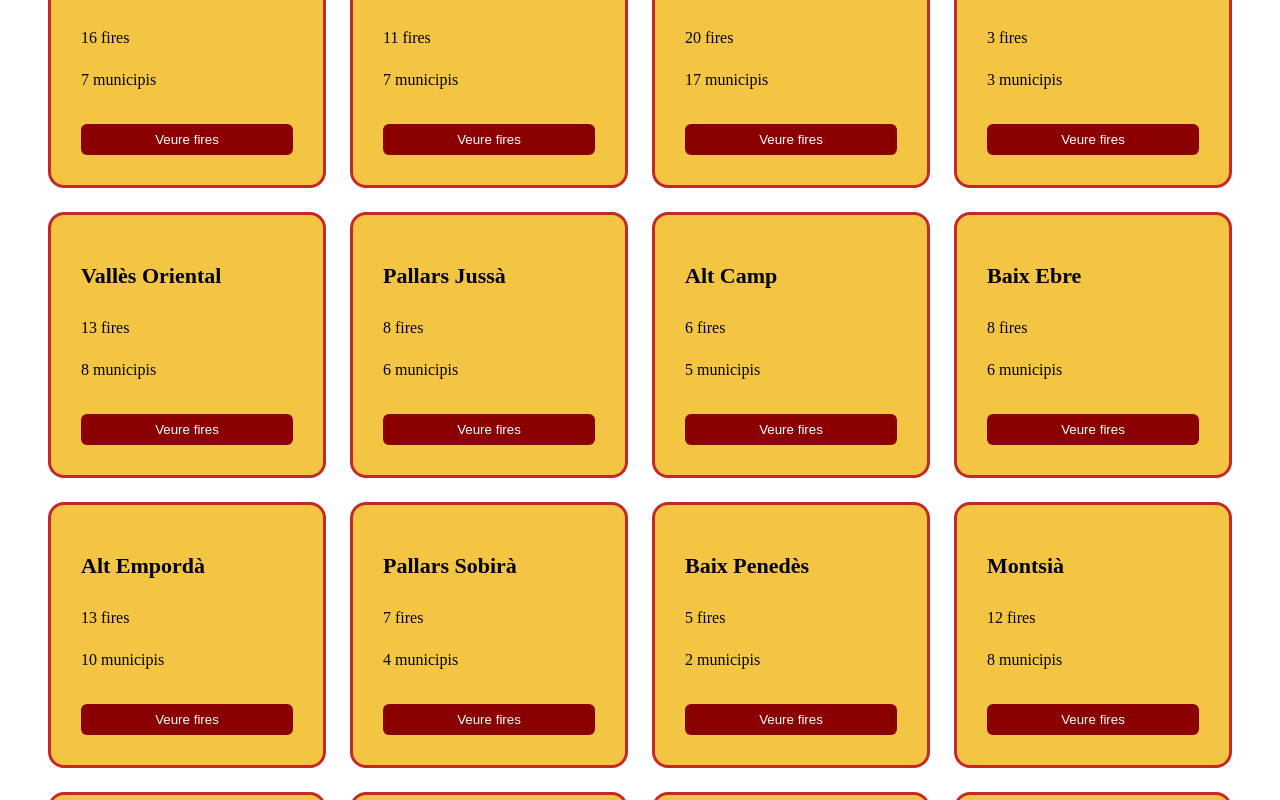
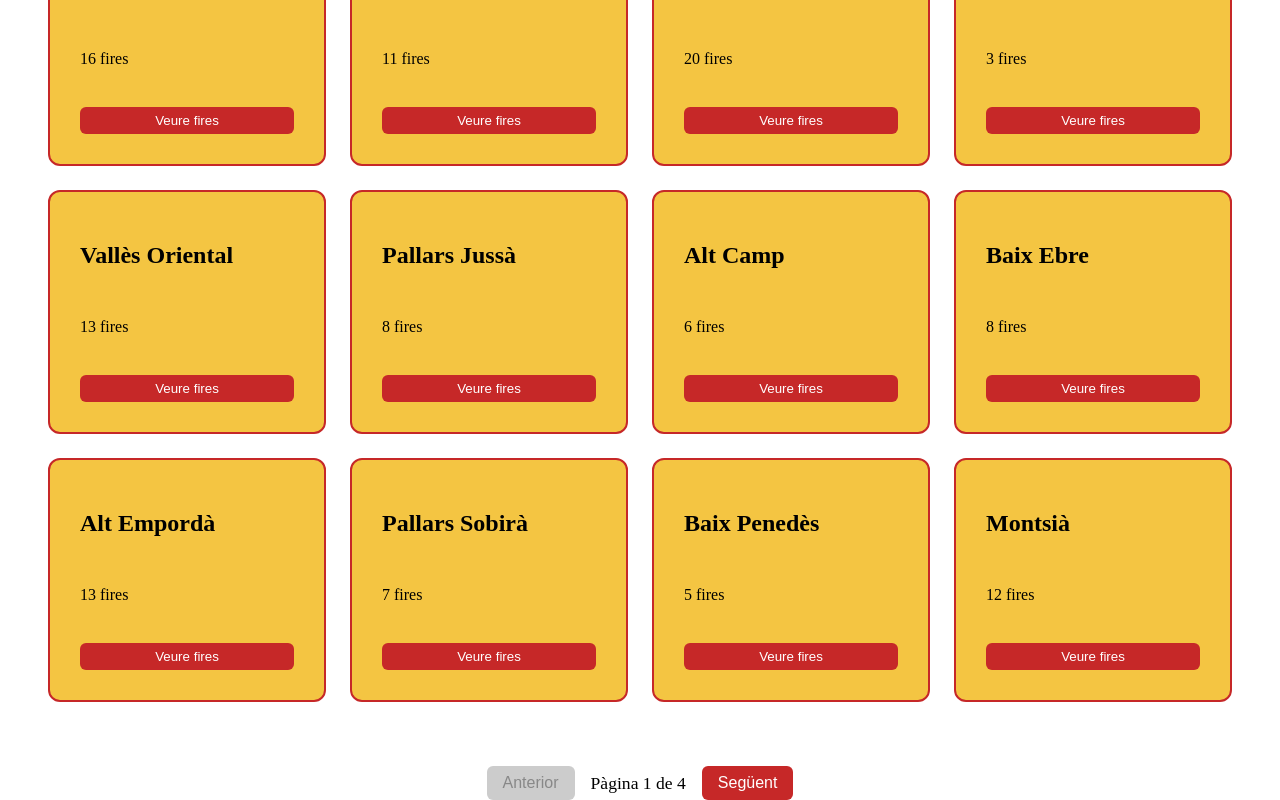
Before and after one commit to Akram1151/fires-catalanes, an Angular app: page /comarques in a window 1280 px wide. Shown: the part 200-1000 px from the top of the page. Built offline with nearby package versions, Linux system fonts and the light colour scheme.

Commit message:
feat: creació de dos mode del component comarques (pagina comarques i pagina home)

```diff
--- a/src/app/app.routes.ts
+++ b/src/app/app.routes.ts
@@ -2,7 +2,7 @@ import { Routes } from '@angular/router';
 import { Home } from './view/pages/home/home';
 import { Fires } from './view/pages/fires/fires';
 import { Favorits } from './view/pages/favorits/favorits';
-import { ComarcaList } from './view/elements/comarca-list/comarca-list';
+import { Comarques } from './view/pages/comarques/comarques';
 
 export const routes: Routes = [
     {
@@ -11,7 +11,7 @@ export const routes: Routes = [
     },
     {
         path: 'comarques',
-        component: ComarcaList
+        component: Comarques
     },
     {
         path: 'fires',
--- a/src/app/view/elements/comarca-list/comarca-list.css
+++ b/src/app/view/elements/comarca-list/comarca-list.css
@@ -1,46 +1,68 @@
-.comarques-container {
+.comarques-slider {
+  display: flex;
+  gap: 16px;
+  overflow-x: auto;
+  padding: 20px;
+}
+
+.comarca-card {
+  min-width: 180px;
+  background: #f4c542;
+  border: 2px solid #c62828;
+  border-radius: 12px;
+  padding: 16px;
+  flex-shrink: 0;
+
+  display: flex;
+  flex-direction: column;
+  justify-content: space-between;
+
+  transition: 0.2s;
+}
+
+.comarca-card:hover {
+  transform: scale(1.05);
+}
+
+.comarca-card button {
+  margin-top: 10px;
+  padding: 6px;
+  background: #c62828;
+  color: white;
+  border: none;
+  border-radius: 6px;
+  cursor: pointer;
+}
+
+.comarques-grid {
   display: grid;
   grid-template-columns: repeat(auto-fit, minmax(250px, 1fr));
   gap: 24px;
   padding: 40px;
 }
 
-.comarca-card {
-  background: #f4c542;
-  border: 3px solid #c62828;
-  border-radius: 16px;
+.comarca-card.big {
   padding: 30px;
-  min-height: 200px;
-
-  display: flex;
-  flex-direction: column;
-  justify-content: space-between;
-
-  transition: 0.3s;
-  cursor: pointer;
+  min-height: 180px;
 }
 
-.comarca-card:hover {
-  transform: translateY(-8px) scale(1.02);
+.pagination button {
+  padding: 8px 16px;
   background: #c62828;
   color: white;
-}
-
-.comarca-card h2 {
-  font-size: 22px;
-  margin-bottom: 10px;
-}
-
-.comarca-card p {
-  margin: 4px 0;
-}
-
-.comarca-card button {
-  margin-top: 15px;
-  padding: 8px;
   border: none;
-  background: #8b0000;
-  color: white;
   border-radius: 6px;
   cursor: pointer;
+  font-size: 1rem;
+  transition: background 0.2s;
 }
+.pagination button[disabled] {
+  background: #ccc;
+  color: #888;
+  cursor: not-allowed;
+}
+.pagination span {
+  align-self: center;
+  font-size: 1.1rem;
+  font-weight: 500;
+}
--- a/src/app/view/elements/comarca-list/comarca-list.html
+++ b/src/app/view/elements/comarca-list/comarca-list.html
@@ -1,12 +1,37 @@
-<div class="comarques-container">
-  @for (comarca of comarques; track comarca) {
-    <div class="comarca-card">
-    <h2>{{ comarca.name }}</h2>
+@if (mode === 'slider') {
 
-    <p>{{ comarca.totalFires }} fires</p>
-    <p>{{ comarca.totalMunicipis }} municipis</p>
+  <div class="comarques-slider">
+    @for (comarca of comarques; track comarca.name) {
+      <div class="comarca-card">
+        <h3>{{ comarca.name }}</h3>
+        <p>{{ comarca.totalFires }} fires</p>
 
-    <button>Veure fires</button>
-    </div>
-  }
-</div>
+        <button (click)="selectComarca(comarca.name)">
+          Veure fires
+        </button>
+      </div>
+    }
+  </div>
+
+} @else {
+
+
+  <div class="comarques-grid">
+    @for (comarca of pagedComarques; track comarca.name) {
+      <div class="comarca-card big">
+        <h2>{{ comarca.name }}</h2>
+        <p>{{ comarca.totalFires }} fires</p>
+
+        <button (click)="selectComarca(comarca.name)">
+          Veure fires
+        </button>
+      </div>
+    }
+  </div>
+  <div class="pagination" style="display: flex; justify-content: center; gap: 16px; margin: 24px 0;">
+    <button (click)="prevPage()" [disabled]="page === 1">Anterior</button>
+    <span>Pàgina {{ page }} de {{ totalPages }}</span>
+    <button (click)="nextPage()" [disabled]="page === totalPages">Següent</button>
+  </div>
+
+}
--- a/src/app/view/elements/comarca-list/comarca-list.ts
+++ b/src/app/view/elements/comarca-list/comarca-list.ts
@@ -1,8 +1,11 @@
-import { Component } from '@angular/core';
+import { Component, Output, EventEmitter, Input } from '@angular/core';
+import { CommonModule } from '@angular/common';
 import { CATALAN_FAIRS } from '../../../model/fairs';
+import { Router } from '@angular/router';
 
 @Component({
   selector: 'app-comarca-list',
+  imports: [CommonModule],
   templateUrl: './comarca-list.html',
   styleUrl: './comarca-list.css',
 })
@@ -11,7 +14,22 @@ export class ComarcaList {
 
   comarques: any[] = [];
 
-  constructor() {
+  // Pagination state
+  page = 1;
+  pageSize = 12;
+  get totalPages() {
+    return Math.ceil(this.comarques.length / this.pageSize);
+  }
+  get pagedComarques() {
+    const start = (this.page - 1) * this.pageSize;
+    return this.comarques.slice(start, start + this.pageSize);
+  }
+
+  @Input() mode: 'slider' | 'grid' = 'slider';
+
+  @Output() comarcaSelected = new EventEmitter<string>();
+
+  constructor(private router: Router) {
     this.getUniqueComarques();
   }
 
@@ -29,14 +47,27 @@ export class ComarcaList {
       mapa.get(f.regionName).fires.push(f);
     });
 
-    this.comarques = Array.from(mapa.values()).map(c => {
-      const municipis = new Set(c.fires.map((f: any) => f.municipalityName));
+    this.comarques = Array.from(mapa.values()).map(c => ({
+      name: c.name,
+      totalFires: c.fires.length,
+    }));
+  }
 
-      return {
-        name: c.name,
-        totalFires: c.fires.length,
-        totalMunicipis: municipis.size,
-      };
+  selectComarca(name: string) {
+  if (this.mode === 'slider') {
+    // HOME
+    this.comarcaSelected.emit(name);
+  } else {
+    // PÀGINA COMARQUES
+    this.router.navigate(['/fires'], {
+      queryParams: { comarca: name }
     });
   }
 }
+  nextPage() {
+    if (this.page < this.totalPages) this.page++;
+  }
+  prevPage() {
+    if (this.page > 1) this.page--;
+  }
+}
--- /dev/null
+++ b/src/app/view/pages/comarques/comarques.css
@@ -0,0 +1,12 @@
+
+.comarques-grid {
+  display: grid;
+  grid-template-columns: repeat(auto-fit, minmax(250px, 1fr));
+  gap: 24px;
+  padding: 40px;
+}
+
+.comarca-card.big {
+  padding: 30px;
+  min-height: 180px;
+}
--- /dev/null
+++ b/src/app/view/pages/comarques/comarques.html
@@ -0,0 +1 @@
+<app-comarca-list mode="grid"></app-comarca-list>
--- a/src/app/view/pages/home/home.html
+++ b/src/app/view/pages/home/home.html
@@ -1,2 +1,8 @@
-<h1>Pàgina Home</h1>
-<h1>Total de fires: {{ fairs.length }}</h1>
+<app-comarca-list
+  mode="slider"
+  (comarcaSelected)="onComarcaSelected($event)">
+</app-comarca-list>
+
+@if (selectedComarca) {
+  <app-fires-list [comarca]="selectedComarca"></app-fires-list>
+}
--- a/src/app/view/pages/home/home.ts
+++ b/src/app/view/pages/home/home.ts
@@ -1,12 +1,21 @@
 import { Component } from '@angular/core';
 import { CATALAN_FAIRS } from '../../../model/fairs';
+import { ComarcaList } from '../../elements/comarca-list/comarca-list';
+import { FiresList } from '../../elements/fires-list/fires-list';
+
 
 @Component({
   selector: 'app-home',
-  imports: [],
+  imports: [ComarcaList, FiresList],
   templateUrl: './home.html',
   styleUrl: './home.css',
 })
 export class Home {
   public fairs: any[] = CATALAN_FAIRS;
+
+  selectedComarca: string | null = null;
+
+  onComarcaSelected(comarca: string) {
+    this.selectedComarca = comarca;
+  }
 }
```
Also changed, not shown: src/app/view/pages/comarques/comarques.ts (added, +10 -0 lines).
